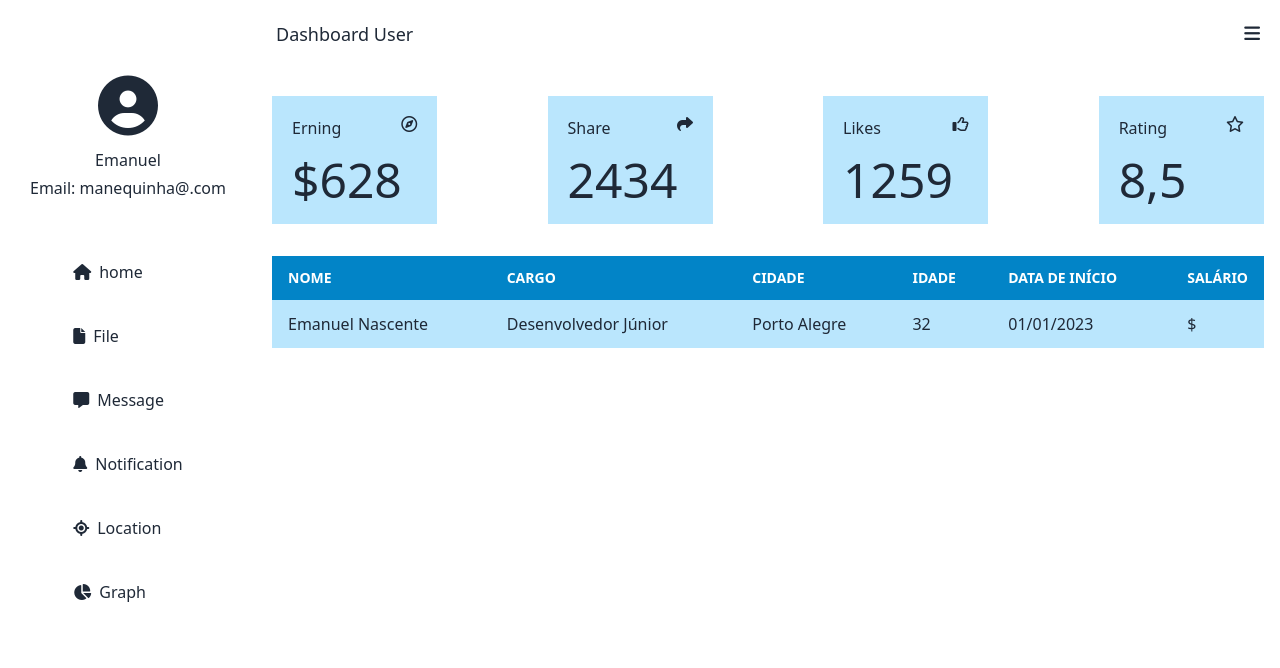
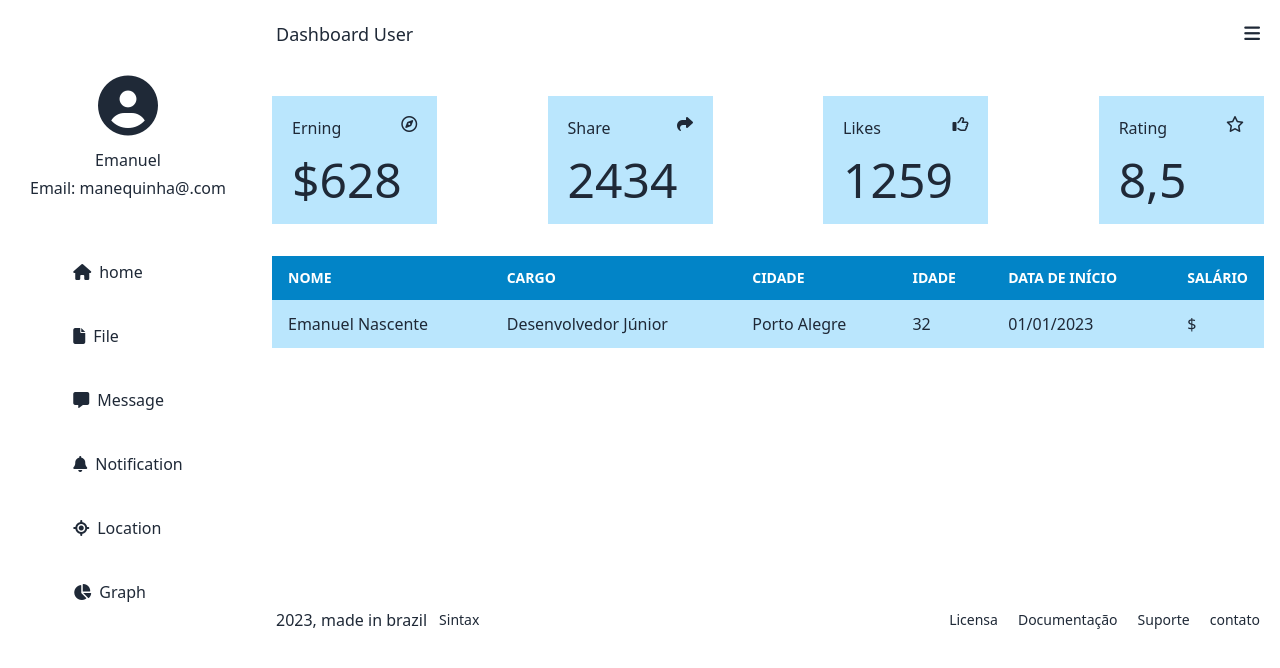
Before and after one commit to enascentedev/Vuexy, a Vue app: page / in a window 1280 px wide. Shown: the top 668 px of the page. Built offline with nearby package versions, Linux system fonts and the light colour scheme.

Commit message:
feature footer

```diff
--- /dev/null
+++ b/src/components/footer.vue
@@ -0,0 +1,26 @@
+<template>
+<footer class="flex justify-between p-5">
+	<div class="flex justify-start items-center gap-3 ">
+		<span>2023, made in brazil</span>
+		<a>Sintax</a>
+	</div>
+	<nav class="flex justify-end items-center gap-5 " >
+		<a>Licensa</a>
+		<a>Documentação</a>
+		<a>Suporte</a>
+		<a>contato</a>
+	</nav>
+</footer>
+
+</template>
+
+<script>
+export default {
+	name: "Footer",
+};
+</script>
+<style lang="postcss" scoped>
+a{
+	@apply text-sm
+}
+</style>
--- a/src/views/HomeView.vue
+++ b/src/views/HomeView.vue
@@ -3,23 +3,30 @@ import Cabecalho from "../components/cabecalho.vue";
 import Count from "../components/count.vue";
 import Table from "../components/table.vue";
 import Navegation from "../components/navegation.vue";
+import Footer from "../components/footer.vue";
 </script>
 
 <template>
-  <div class="flex h-screen">
-    <aside class="w-1/5 h-full ">
+  <div class="flex flex-col min-h-screen"> <!-- Altere para flex-col e min-h-screen -->
+    <div class="flex flex-1"> <!-- Adicione um div envolvendo aside e main -->
+      <aside class="w-1/5">
         <navegation />
       </aside>
-    <main class="w-4/5 h-screen flex flex-col">
-      <section class="h-20 ">
+      <main class="w-4/5 flex flex-col">
+        <section class="h-20">
           <cabecalho />
         </section>
-      <section class="h-40 ">
+        <section class="h-40">
           <count />
         </section>
         <section class="flex-1">
           <Table/>
         </section>
+				<Footer/>
       </main>
     </div>
+    <footer class="w-full h-40">
+
+    </footer>
+  </div>
 </template>
```
Lines whose indentation alone changed are shown as unchanged.
